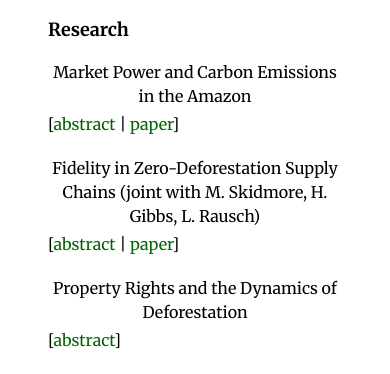
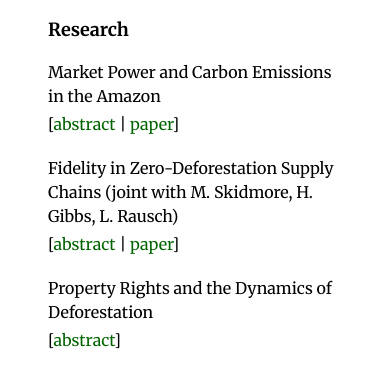
Before and after one commit to ahmadhassaan11/academic-website, a React (Create React App) app: page / in a window 390 px wide. Shown: the part 776-1150 px from the top of the page. Built offline with nearby package versions, Linux system fonts and the light colour scheme.

Commit message:
mobile design changes: align text left + remove hover effect

```diff
--- a/src/components/DropdownCard.jsx
+++ b/src/components/DropdownCard.jsx
@@ -9,7 +9,7 @@ const DropdownCard = ({ heading, titles, description }) => {
 
     return (
         <div className="pt-4">
-            <p className="hover:text-maincolor hover:underline">
+            <p className="">
                 {heading}
             </p>
             <div className="my-1 relative">
--- a/src/pages/Home.jsx
+++ b/src/pages/Home.jsx
@@ -15,7 +15,7 @@ const Home = () => {
                     <h3 className="text-xl">Assistant Professor of Economics</h3>
                     <h3 className="text-xl">DePaul University</h3>
                 </div>
-                <div className="md:w-2/3 md:ml-8 text-center md:text-left">
+                <div className="mb-4 md:w-2/3 md:ml-8 text-left md:text-left">
                     <p className="mb-4">
                         I use tools from international economics and industrial organization to study environmental issues in developing countries. I'm a recent graduate of the PhD in Public Policy at Harvard University. I will join DePaul University as an Assistant Professor this coming fall.
                     </p>
```
